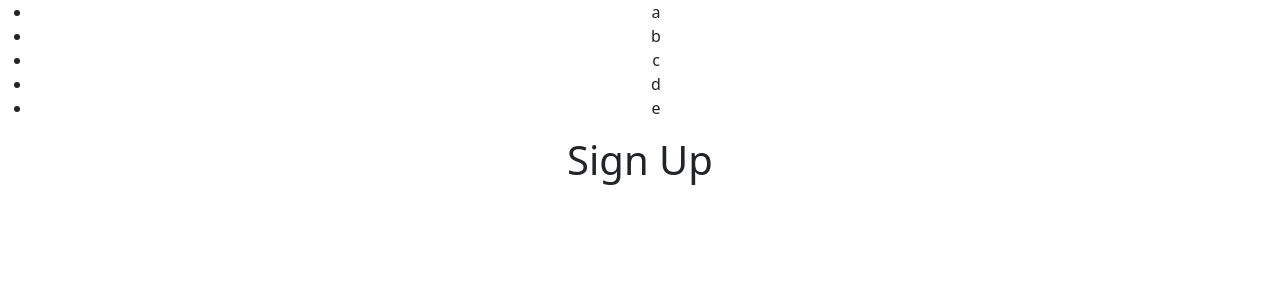
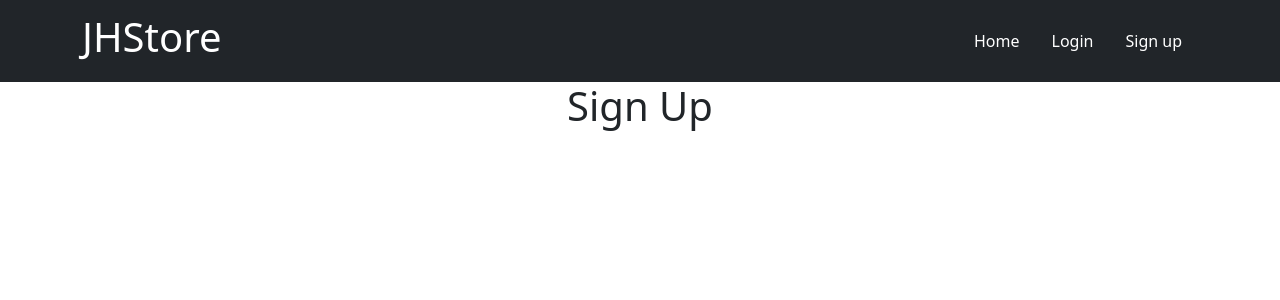
Before and after one commit to jesushzv/ecommerce, a React (Create React App) app: page /sign-up in a window 1280 px wide. Shown: the top 300 px of the page. Built offline with nearby package versions, Linux system fonts and the light colour scheme.

Commit message:
second commit

```diff
--- a/src/App.css
+++ b/src/App.css
@@ -1,3 +1,4 @@
 .App {
   text-align: center;
+
 }
--- a/src/components/Navbar.js
+++ b/src/components/Navbar.js
@@ -1,18 +1,39 @@
 import React from 'react';
+import {Link} from 'react-router-dom';
+import '../styles/navBarStyle.css'
 
 const NavBar = () =>{
-    return <nav>
-
-        <ul>
-            <li>a</li>
-            <li>b</li>
-            <li>c</li>
-            <li>d</li>
-            <li>e</li>
-        </ul>
+    return (
 
 
-        </nav>
+<nav className="navbar navbar-expand-lg navbar-dark bg-dark static-top">
+  <div class="container">
+    <a class="navbar-brand" href="#">
+      <h1>JHStore</h1>
+    </a>
+
+    <div className="links d-flex">
+
+
+
+        <Link className="nav-link active color" aria-current="page" to="/">Home</Link>
+
+
+        <Link className="nav-link color" to="/login">Login</Link>
+
+
+        <Link className="nav-link color" to="/sign-up">Sign up</Link>
+
+        </div>
+
+
+
+    </div>
+
+</nav>
+
+
+    )
 }
 
 export default NavBar;
--- a/src/components/ProductsGrid.js
+++ b/src/components/ProductsGrid.js
@@ -7,11 +7,18 @@ const ProductsGrid = (props) => {
 
       {
         props.products.map(product=>{
-          return <div className="product">
+          return <div className="product container">
 
 
+            <img src={product.image} alt="" />
             <h2 className="title">{product.product_name}</h2>
-            <img src={product.image} alt="" />
+
+            <div className="d-flex justify-content-center align-items-center">
+
+            <p className="price align-items-center">${product.price}</p>
+            <button className="add">Add to Cart</button>
+
+            </div>
 
 
           </div>
--- a/src/pages/home.js
+++ b/src/pages/home.js
@@ -13,9 +13,8 @@ const Home = () => {
 
   return (
     <>
-      <h1>Store</h1>
 
-      <ProductsGrid products={items} />
+      <ProductsGrid className="container products-grid" products={items} />
     </>
   );
 };
--- a/src/styles/gridStyle.css
+++ b/src/styles/gridStyle.css
@@ -1,14 +1,19 @@
 img{
+    width: 100px;
     max-width: 100px;
+    height: 100px;
+    max-height: 100px;
 }
 
 .title{
-    font-size: 15px;
+    margin-top:10px;
+    font-size: 10px;
 }
 
 .grid-container {
     display: grid;
-    grid-template-columns: repeat(4,1fr);
+    grid-template-columns: repeat(3,1fr);
+    margin-top: 15px;
   }
 
   .product{
@@ -16,3 +21,15 @@ img{
       margin-bottom: 20px;
 
   }
+
+  .add{
+      height: 18px;
+      font-size: 9px;
+      margin: 5px;
+  }
+
+  .price{
+      font-size: 10px;
+      font-weight: bold;
+      margin: 5px;
+  }
--- /dev/null
+++ b/src/styles/navBarStyle.css
@@ -0,0 +1,7 @@
+.color{
+    color:white !important;
+}
+
+.color:hover{
+    color: rgb(182, 179, 179) !important;
+}
```
